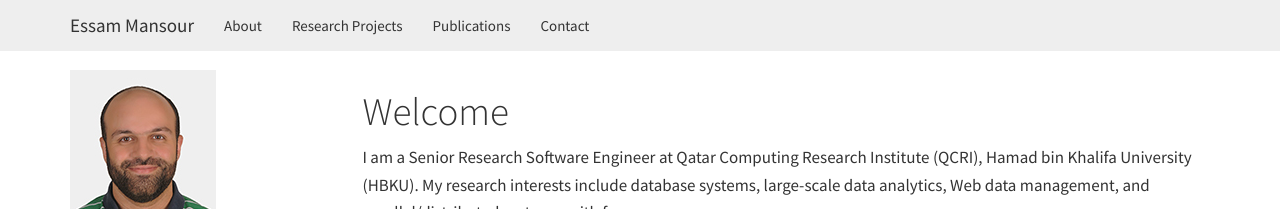
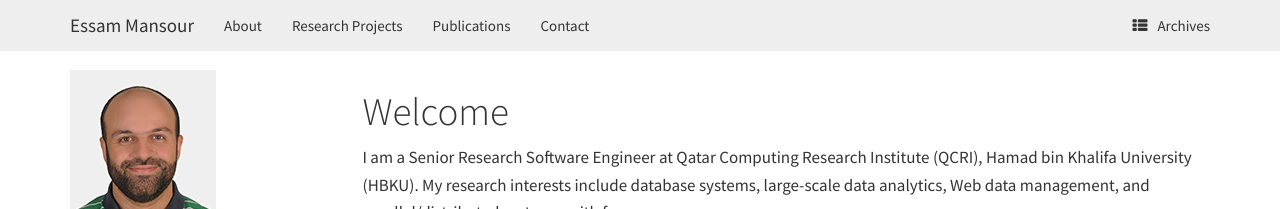
Before and after one commit to mansoure/mansoure.github.io, a Jekyll site: the page built from index.md, in a window 1280 px wide. Shown: the top 209 px of the page. Built offline with Jekyll 4.4.1, drawn with Linux system fonts in a browser that asks for light colours.

```diff
--- a/_layouts/default.html
+++ b/_layouts/default.html
@@ -60,9 +60,9 @@
 							<li><a href="/contact">Contact</a></li>
 
 			            </ul>
-			            <!--ul class="nav navbar-nav navbar-right">
+			            <ul class="nav navbar-nav navbar-right">
 			              <li><a href="archives.html"><i class="fa fa-th-list"></i><span class="icon-label">Archives</span></a></li>
-			            </ul-->
+			            </ul>
 			        </div>
 			        <!-- /.navbar-collapse -->
 			    </div>
```
